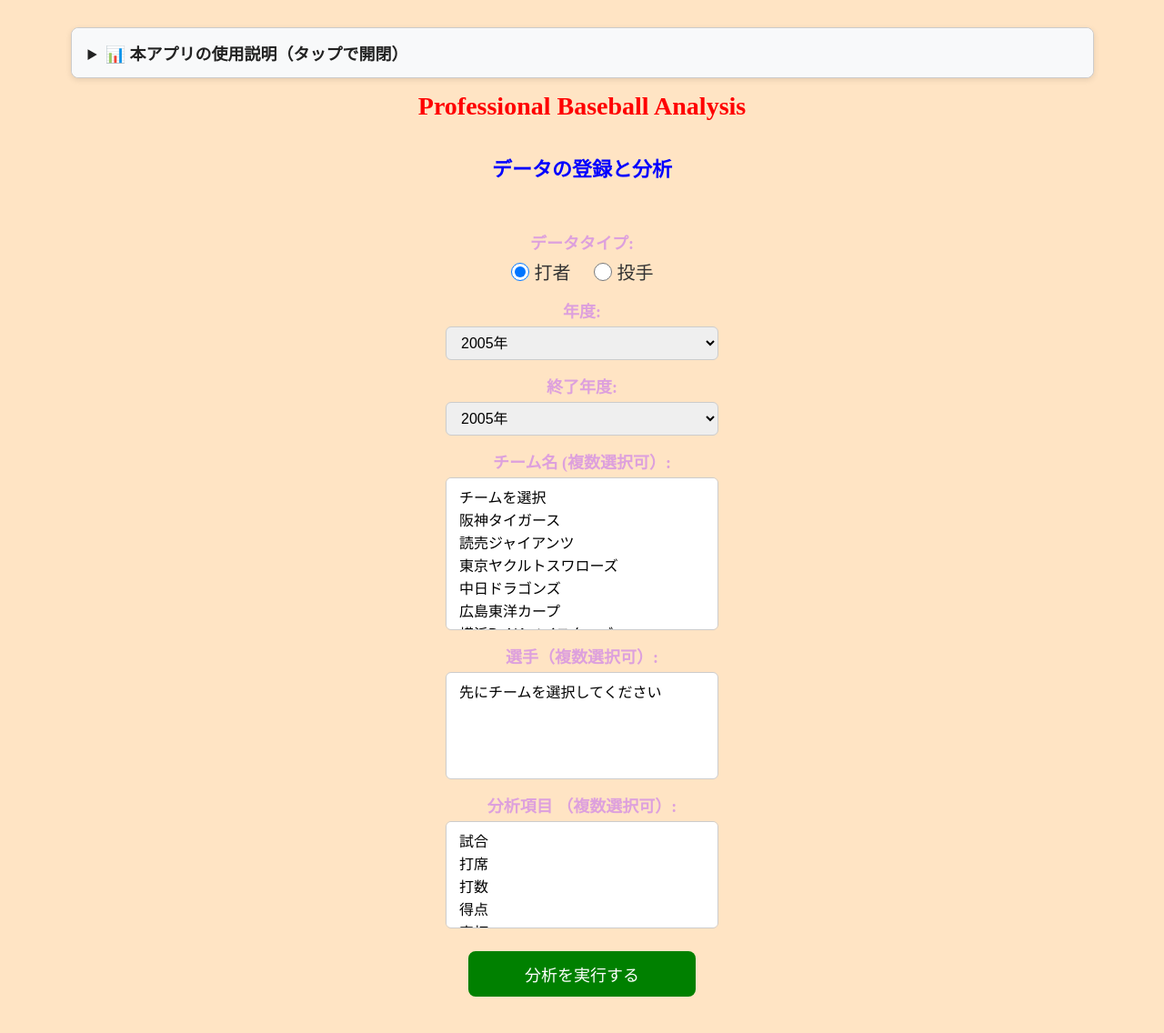
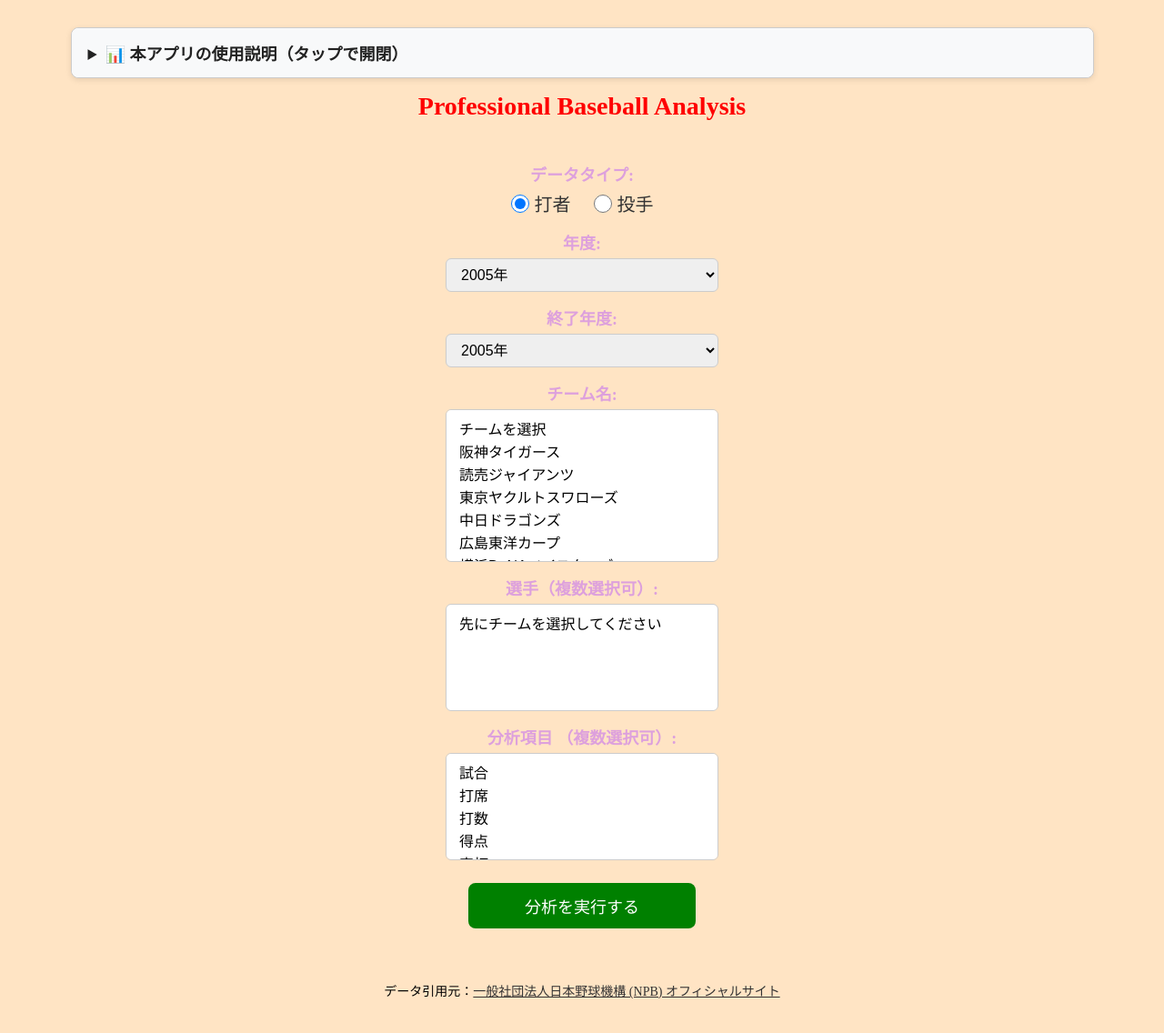
Before and after one commit to kanatojiateng-rgb/render-professional-Baseball-Analysis, a Flask app: page / in a window 1280 px wide. Shown: the top 1136 px of the page at 91% size. After the commit the page ends 1098 px from the top, so only its background shows below. Run offline with Flask 3, Linux system fonts and the light colour scheme.

Commit message:
Refactor index.html structure and styles

```diff
--- a/templates/index.html
+++ b/templates/index.html
@@ -37,7 +37,6 @@
 <h1>Professional Baseball Analysis</h1>
 
 <div class="main-container">
-  <h2>データの登録と分析</h2>
 
   <div class="box">
     <form action="/analyze" method="POST">
@@ -72,7 +71,7 @@
         </select>
       </p>
 
-      <p class="label-title">チーム名 (複数選択可）:
+      <p class="label-title">チーム名:
         <select id="teamSelector1" name="team_ids" multiple size="6">
           <option value="">チームを選択</option>
           <option value="hanshin">阪神タイガース</option>
@@ -142,14 +141,7 @@ h1 {
   color: red;
   text-align: center;
   font-size: 28px;
-  margin: 15px 0 10px 0;
-}
-
-h2 {
-  margin-top: 25px;
-  color: blue;
-  font-size: 22px;
-  text-align: center;
+  margin: 15px 0 10px;
 }
 
 .box {
```
